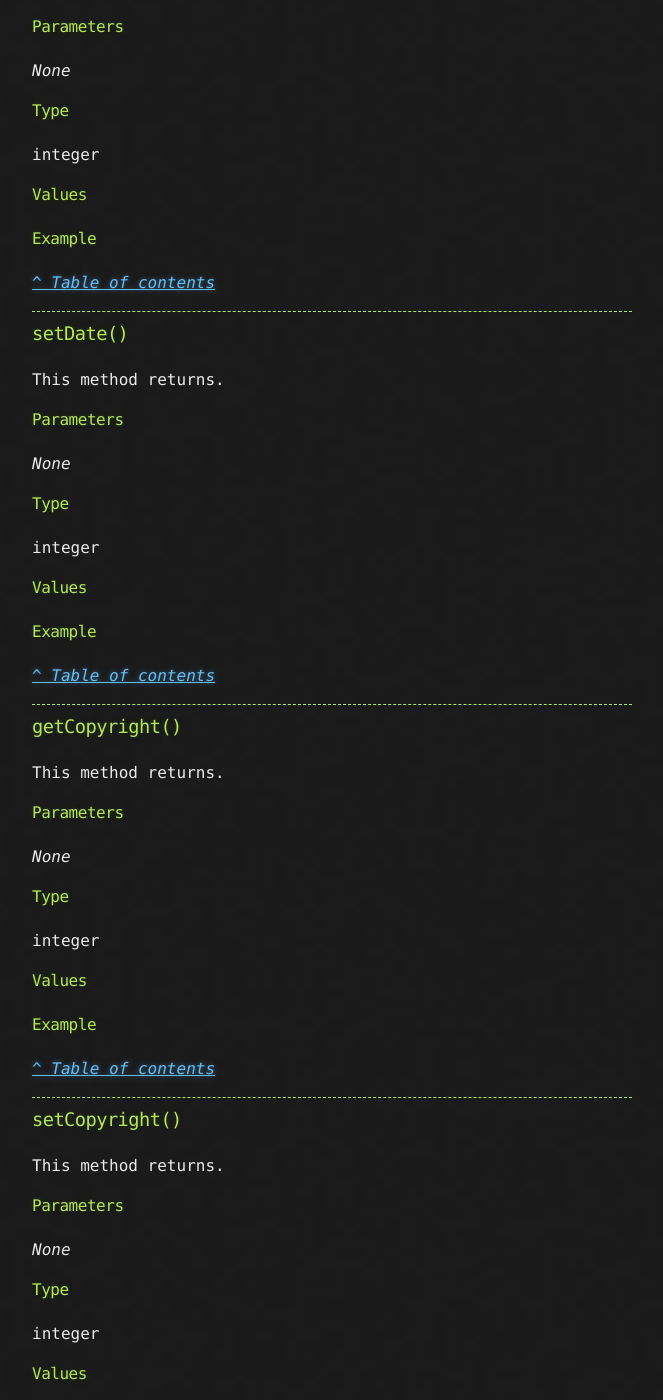
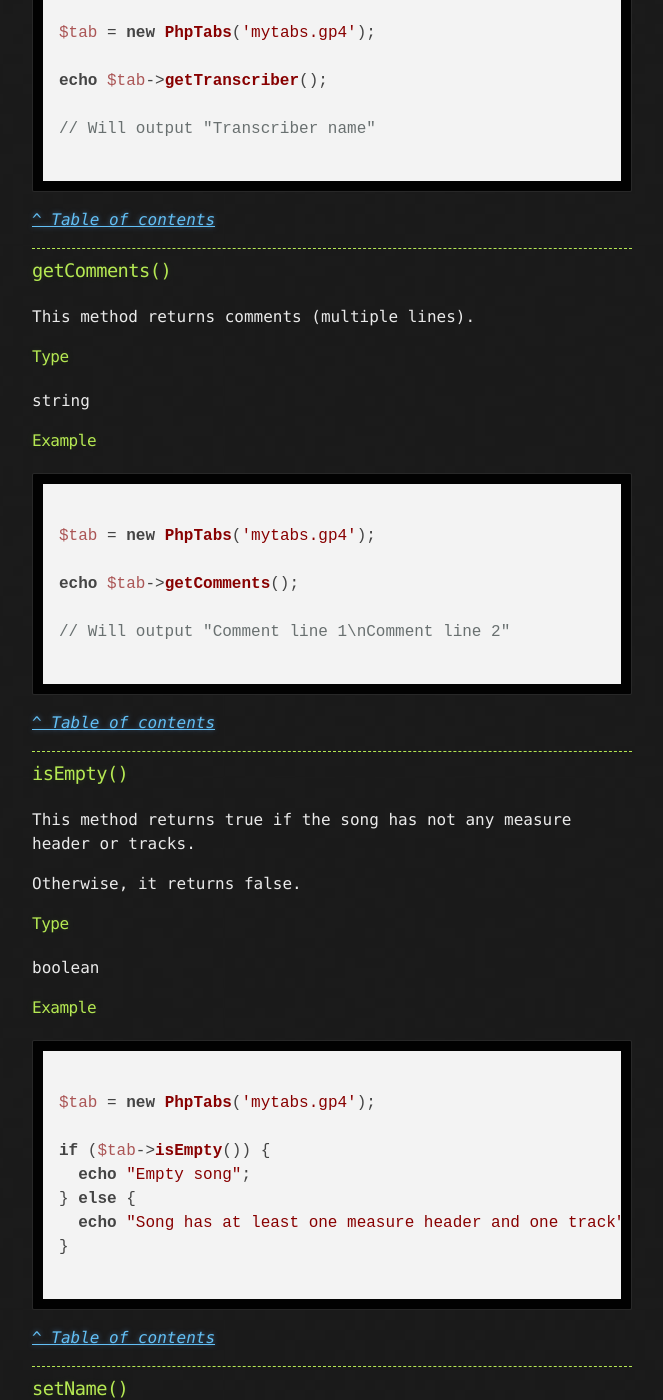
Before and after one commit to stdtabs/stdtabs.github.io, a Jekyll site: the page built from docs/music-song.md, in a window 1280 px wide and 1400 px high, scrolled down 16247 px. Shown: the whole window, without its empty margins (308-971 px from the left). Built offline with Jekyll 4.4.1, drawn with Linux system fonts in a browser that asks for light colours; nearby versions of some CDN libraries; some of the changed text lies outside the part shown.

Commit message:
Add getCopyright, getWriter, getTranscriber, getComments and isEmpty docs

````diff
--- a/docs/music-song.md
+++ b/docs/music-song.md
@@ -724,6 +724,130 @@
 
 ------------------------------------------------------------------------
 
+### getCopyright()
+
+This method returns the copyright of the song.
+
+#### Type
+
+string
+
+#### Example
+
+```php
+
+$tab = new PhpTabs('mytabs.gp4');
+
+echo $tab->getCopyright();
+
+// Will output a string which represents licensing conditions
+
+```
+
+[_^ Table of contents_]({{ page.permalink }}#top)
+
+------------------------------------------------------------------------
+
+### getWriter()
+
+This method returns the writer of the song.
+
+#### Type
+
+string
+
+#### Example
+
+```php
+
+$tab = new PhpTabs('mytabs.gp4');
+
+echo $tab->getWriter();
+
+// Will output "Writer name"
+
+```
+
+[_^ Table of contents_]({{ page.permalink }}#top)
+
+------------------------------------------------------------------------
+
+### getTranscriber()
+
+This method returns the transcriber of the song.
+
+#### Type
+
+string
+
+#### Example
+
+```php
+
+$tab = new PhpTabs('mytabs.gp4');
+
+echo $tab->getTranscriber();
+
+// Will output "Transcriber name"
+
+```
+
+[_^ Table of contents_]({{ page.permalink }}#top)
+
+------------------------------------------------------------------------
+
+### getComments()
+
+This method returns comments (multiple lines).
+
+#### Type
+
+string
+
+#### Example
+
+```php
+
+$tab = new PhpTabs('mytabs.gp4');
+
+echo $tab->getComments();
+
+// Will output "Comment line 1\nComment line 2"
+
+```
+
+[_^ Table of contents_]({{ page.permalink }}#top)
+
+------------------------------------------------------------------------
+
+### isEmpty()
+
+This method returns true if the song has not any measure header or tracks.
+
+Otherwise, it returns false.
+
+#### Type
+
+boolean
+
+#### Example
+
+```php
+
+$tab = new PhpTabs('mytabs.gp4');
+
+if ($tab->isEmpty()) {
+  echo "Empty song";
+} else {
+  echo "Song has at least one measure header and one track";
+}
+
+```
+
+[_^ Table of contents_]({{ page.permalink }}#top)
+
+------------------------------------------------------------------------
+
 ### setName()
 
 This method returns.
@@ -834,51 +958,8 @@
 
 ------------------------------------------------------------------------
 
-### getCopyright()
-
-This method returns.
-
-#### Parameters
-
-_None_
-
-#### Type
-
-integer
-
-#### Values
-
-
-#### Example
-
-
-[_^ Table of contents_]({{ page.permalink }}#top)
-
-------------------------------------------------------------------------
 
 ### setCopyright()
-
-This method returns.
-
-#### Parameters
-
-_None_
-
-#### Type
-
-integer
-
-#### Values
-
-
-#### Example
-
-
-[_^ Table of contents_]({{ page.permalink }}#top)
-
-------------------------------------------------------------------------
-
-### getWriter()
 
 This method returns.
 
@@ -922,51 +1003,7 @@
 
 ------------------------------------------------------------------------
 
-### getTranscriber()
-
-This method returns.
-
-#### Parameters
-
-_None_
-
-#### Type
-
-integer
-
-#### Values
-
-
-#### Example
-
-
-[_^ Table of contents_]({{ page.permalink }}#top)
-
-------------------------------------------------------------------------
-
 ### setTranscriber()
-
-This method returns.
-
-#### Parameters
-
-_None_
-
-#### Type
-
-integer
-
-#### Values
-
-
-#### Example
-
-
-[_^ Table of contents_]({{ page.permalink }}#top)
-
-------------------------------------------------------------------------
-
-### getComments()
 
 This method returns.
 
@@ -1035,28 +1072,6 @@
 
 ------------------------------------------------------------------------
 
-### isEmpty()
-
-This method returns.
-
-#### Parameters
-
-_None_
-
-#### Type
-
-integer
-
-#### Values
-
-
-#### Example
-
-
-[_^ Table of contents_]({{ page.permalink }}#top)
-
-------------------------------------------------------------------------
-
 ### copyFrom()
 
 This method returns.
````
